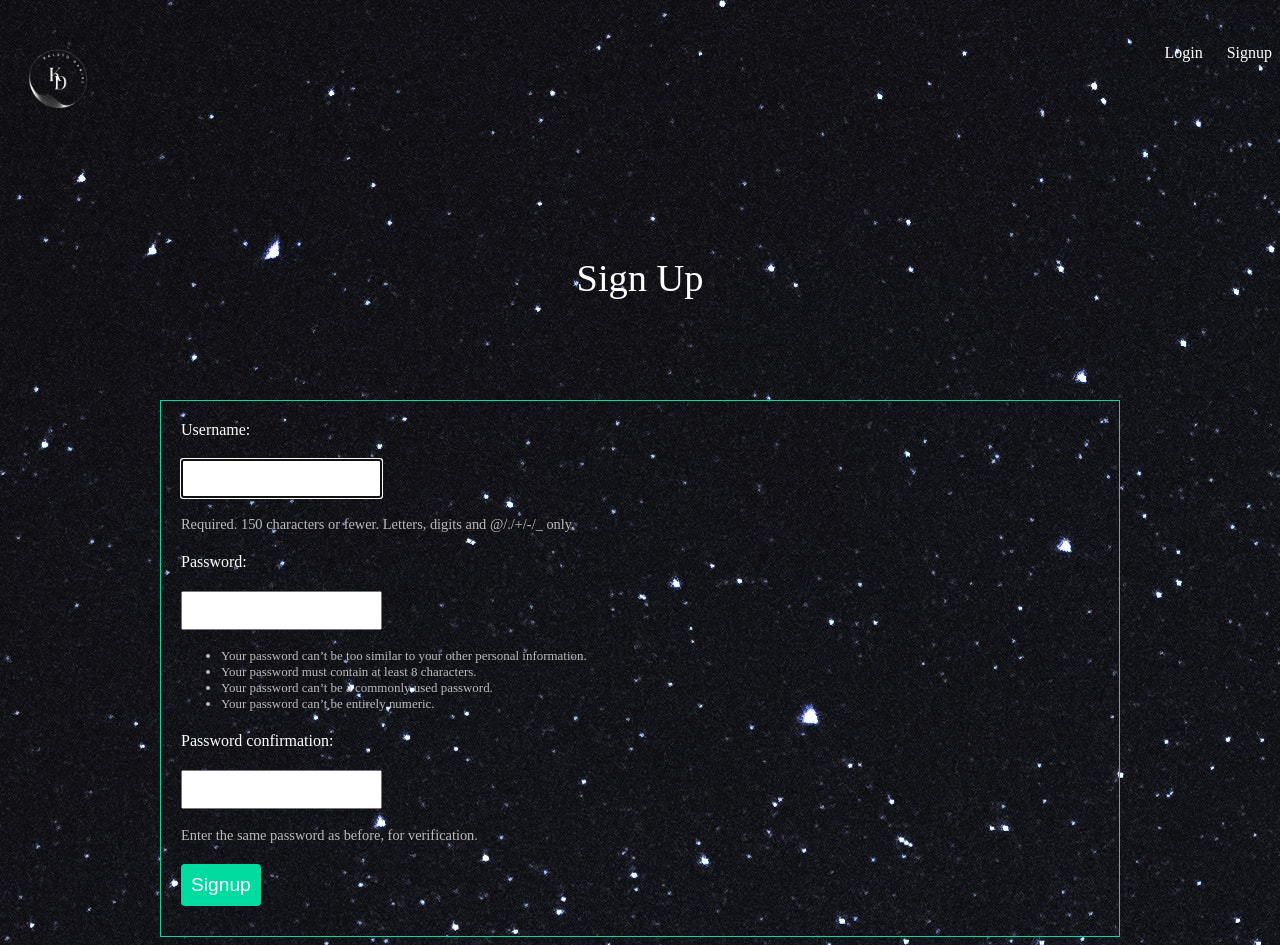
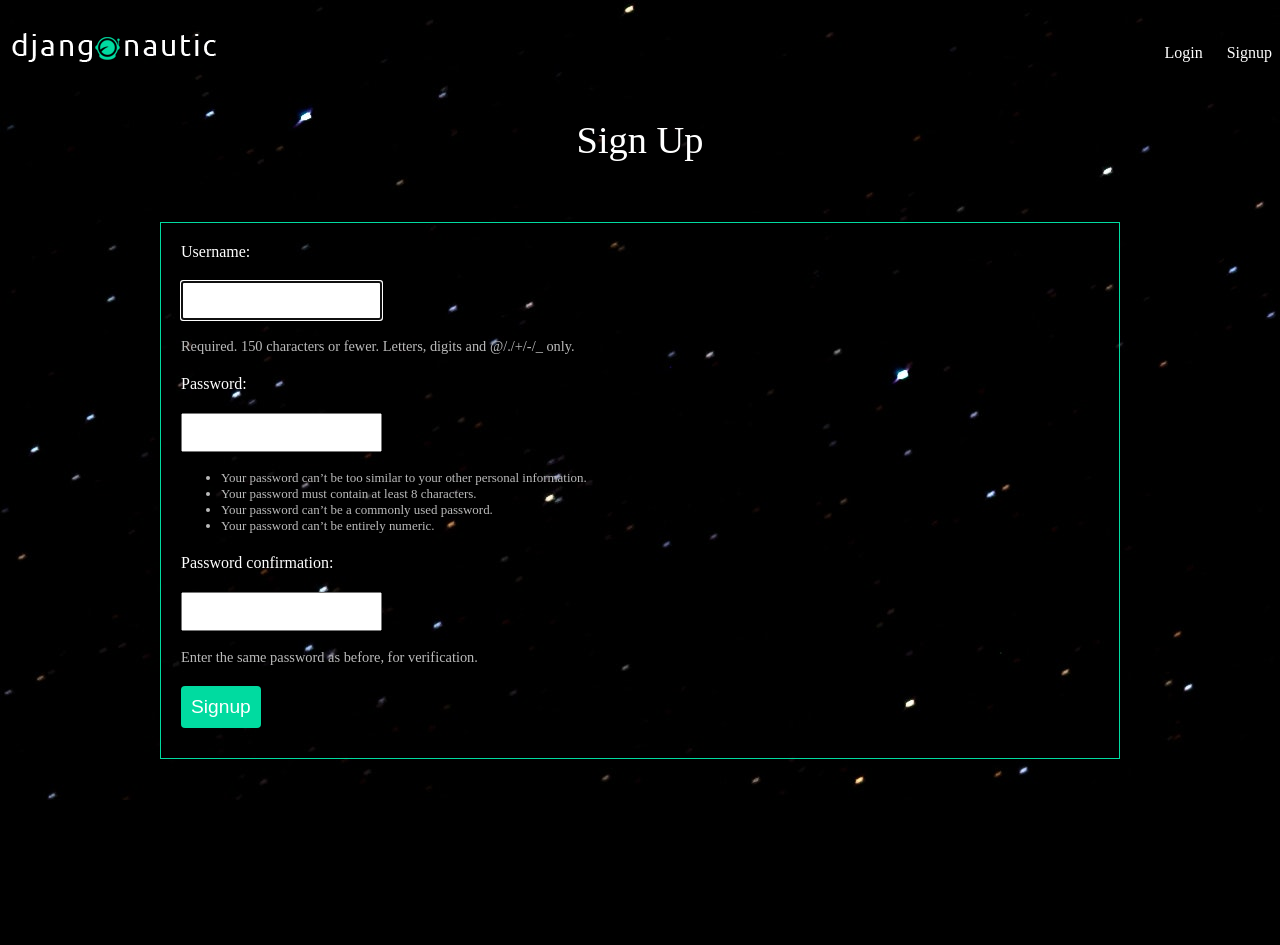
Before and after one commit to Kalutu/blog-app, a Django app: page /accounts/signup/ in a window 1280 px wide. After the commit the page ends 800 px from the top, so only its background shows below. Run offline with Django 4.2, Linux system fonts and the light colour scheme.

Commit message:
Updated UI

```diff
--- a/articles/static/css/styles.css
+++ b/articles/static/css/styles.css
@@ -22,7 +22,7 @@ a {
 
 .wrapper h1 {
     text-align: center;
-    margin: 100px auto;
+    margin: 20px auto;
     font-size: 2.4em;
 }
 
--- a/templates/base.html
+++ b/templates/base.html
@@ -10,7 +10,7 @@
 </head>
 <body>
     <header>
-        <h1><a href="{% url 'home' %}"><img height="100px" src="{% static 'img/logo.png' %}" alt="logo"></a></h1>
+        <h1><a href="{% url 'home' %}"><img src="{% static 'img/logo.png' %}" alt="logo"></a></h1>
         <nav>
             <ul>
                 {% if user.is_authenticated %}
```
Also changed, not shown: articles/static/img/logo.png, articles/static/img/star.jpg, db.sqlite3, media/pc.png (added).
